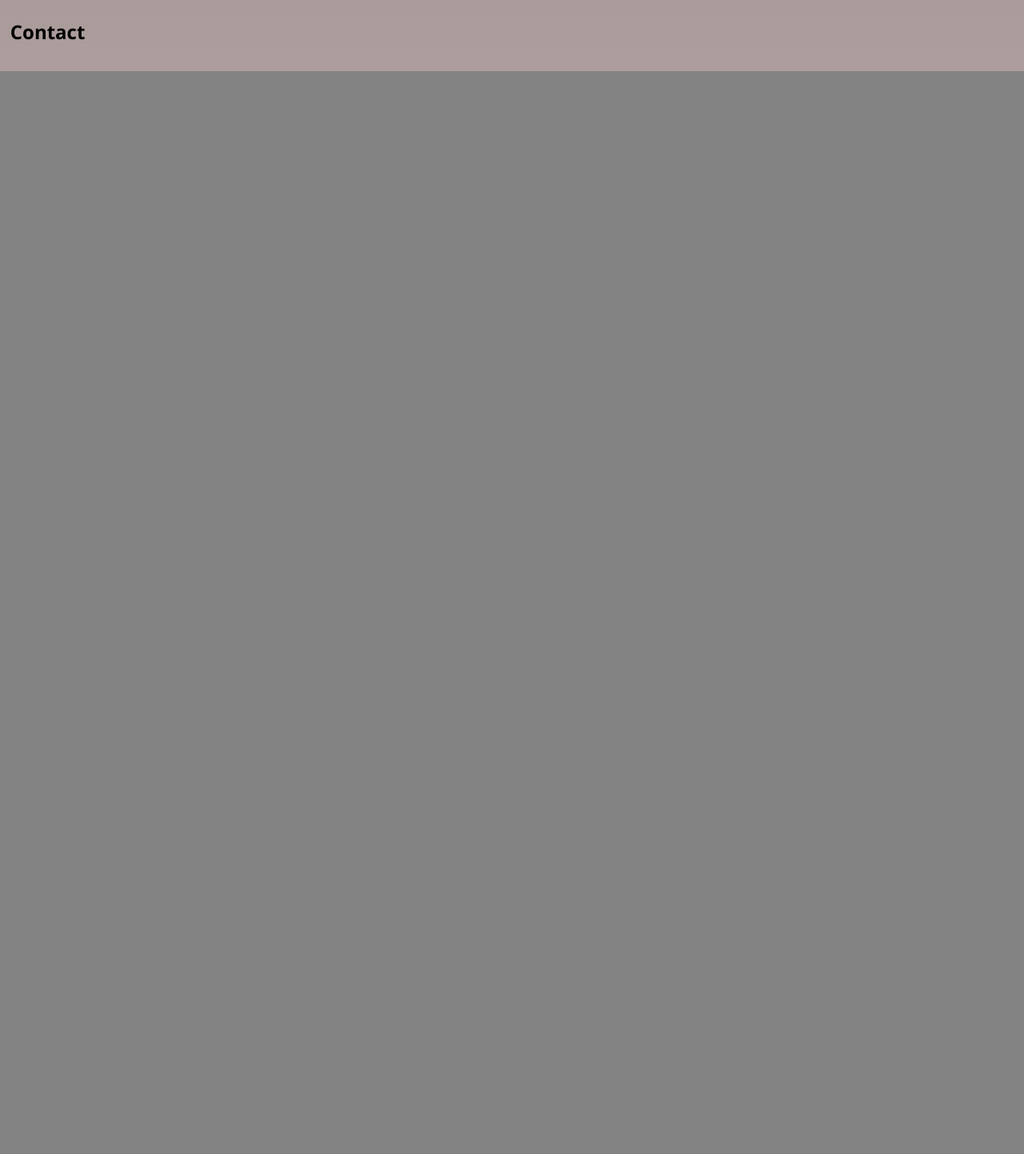
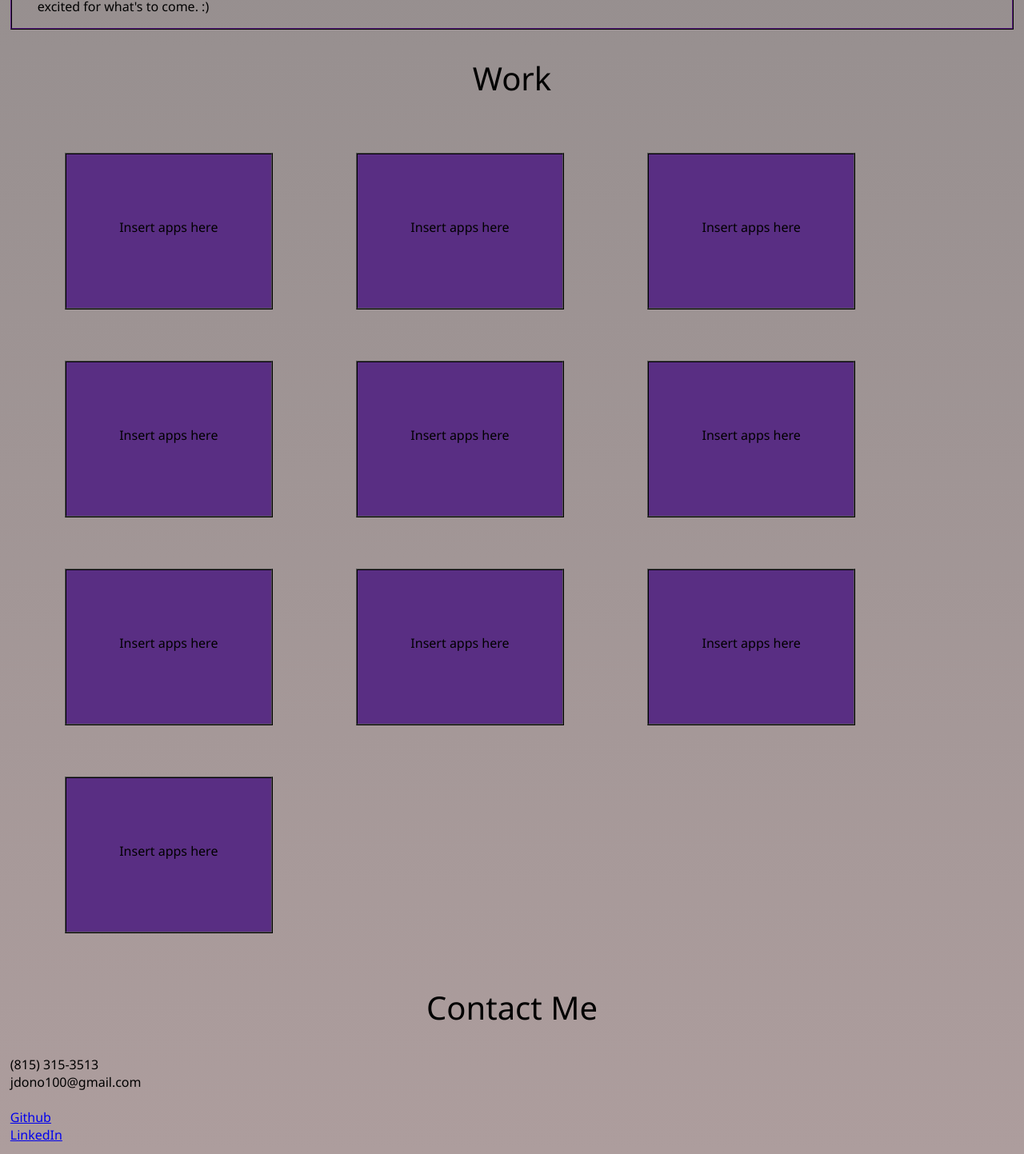
Before and after one commit to jdono100/Practice-Portfolio, a plain HTML site: page Main/index.html in a window 1280 px wide. Shown: the part 1321-2764 px from the top of the page at 80% size. Before the commit the page ends 1410 px from the top, so only its background shows below. Drawn offline with Linux system fonts and the light colour scheme.

Commit message:
work boxes laid out, formatting contact info next

```diff
--- a/Main/Assets/css/style.css
+++ b/Main/Assets/css/style.css
@@ -1,10 +1,16 @@
 body {
   background: #838383;
-  background-image: repeating-linear-gradient(#838383, #ad9d9d);
+  background-image: linear-gradient(#838383, #ad9d9d);
   margin: 0px;
   font-family: 'Segoe UI', Tahoma, Geneva, Verdana, sans-serif;
   width: 100%;
   overflow-x: hidden;
+}
+h2 {
+  font-size: 40px;
+  font-weight: 500;
+  display: flex;
+  justify-content: center;
 }
 #header-container {
   margin: 0px 25px 0px 25px;
@@ -20,11 +26,13 @@ body {
   font-weight: 400;
   font-size: 100%;
   color: #132A13;
+  text-shadow: -1px 0 black, 0 1px black, 1px 0 black, 0 -1px black;
 }
 #header-container #navigation a {
   color: #003459;
   text-decoration: none;
   margin-left: 45px;
+  text-shadow: -1px 0 black, 0 1px black, 1px 0 black, 0 -1px black;
 }
 .horizontal-ruler {
   background-color: #6D2E46;
@@ -52,6 +60,32 @@ body {
 #info-container {
   margin: 1% 1% 1% 1%;
   display: flex;
-  flex-flow: wrap column;
+  flex-flow: wrap row;
   justify-content: space-between;
 }
+#about-me p{
+  border:2px ridge #230C33;
+  text-indent: 1em;
+  padding: 1em 1em 1em 2em;
+}
+#work div{
+  margin: 2em 2em 2em 4.25em;
+}
+div.work-boxes {
+  background-color: #592E83;
+  width: 16em;
+  height: 8em;
+  border: 2px ridge #000;
+  display: inline-flex;
+  justify-content: center;
+  flex-wrap: wrap;
+  padding-top: 4em;
+}
+.work-boxes:hover {
+  box-shadow: 0 5px 9px 0 #333, 0 7px 21px 0 #444;
+}
+#anchor-div {
+  display: flex;
+  flex-flow: wrap column;
+  justify-content: center;
+}
--- a/Main/index.html
+++ b/Main/index.html
@@ -40,19 +40,71 @@
                         I've always been into computers, have built my own since I was 12, and have been studying programming since I found out about this program 8 months ago.
                         I enrolled in the Northwestern Coding Boot Camp in February 2021, in the hopes of getting a job as an associate developer. There's a lot I still have to learn but I know I'm doing a pretty good job
                         so far and I'm excited for what's to come. :)
-
                     </p>
             </section>
             <section id="work">
                 <h2>Work</h2>
-                    <p>
-
-                    </p>
+                    <div class="work-boxes">
+                        <p>Insert apps here
+                            <a></a>
+                        </p>
+                    </div>
+                    <div class="work-boxes">
+                        <p>Insert apps here
+                            <a></a>
+                        </p>
+                    </div>
+                    <div class="work-boxes">
+                        <p>Insert apps here
+                            <a></a>
+                        </p>
+                    </div>
+                    <div class="work-boxes">
+                        <p>Insert apps here
+                            <a></a>
+                        </p>
+                    </div>
+                    <div class="work-boxes">
+                        <p>Insert apps here
+                            <a></a>
+                        </p>
+                    </div>
+                    <div class="work-boxes">
+                        <p>Insert apps here
+                            <a></a>
+                        </p>
+                    </div>
+                    <div class="work-boxes">
+                        <p>Insert apps here
+                            <a></a>
+                        </p>
+                    </div>
+                    <div class="work-boxes">
+                        <p>Insert apps here
+                            <a></a>
+                        </p>
+                    </div>
+                    <div class="work-boxes">
+                        <p>Insert apps here
+                            <a></a>
+                        </p>
+                    </div>
+                    <div class="work-boxes">
+                        <p>Insert apps here
+                            <a></a>
+                        </p>
+                    </div>
+            </section>
+            <section id="contact">
+                <h2>Contact Me</h2>
+                    <div id="anchor-div">
+                        <a>(815) 315-3513</a>
+                        <a>jdono100@gmail.com</a><br>
+                        <a href="https://github.com/jdono100?tab=repositories">Github</a>
+                        <a href="https://www.linkedin.com/in/jared-donovan-329712207/">LinkedIn</a>
+                    </div>
             </section>
         </main>
-        <section id="contact">
-            <h2>Contact</h2>
-        </section>
     </div>
     <div id="footer-container">
         <footer>
```
